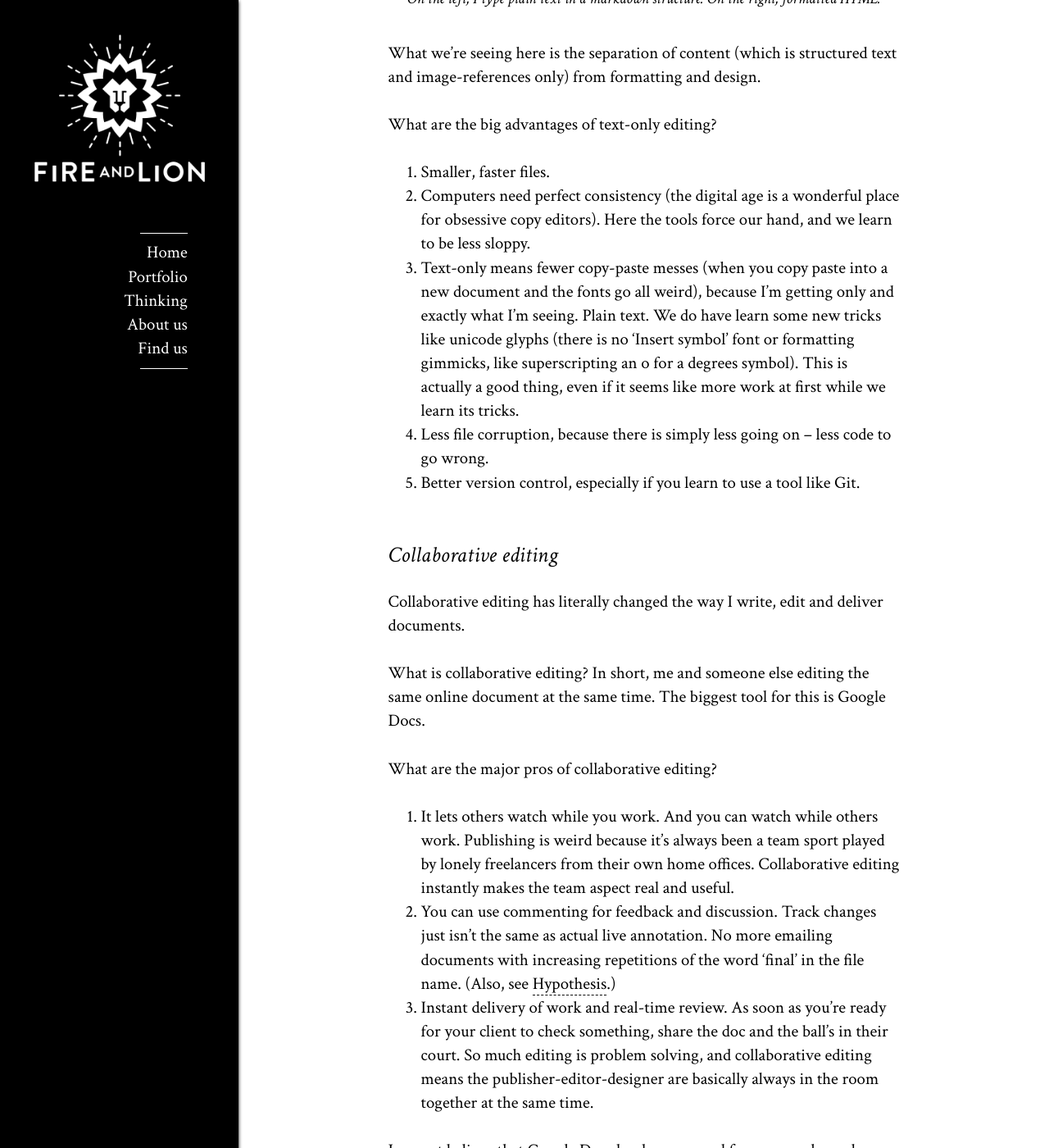
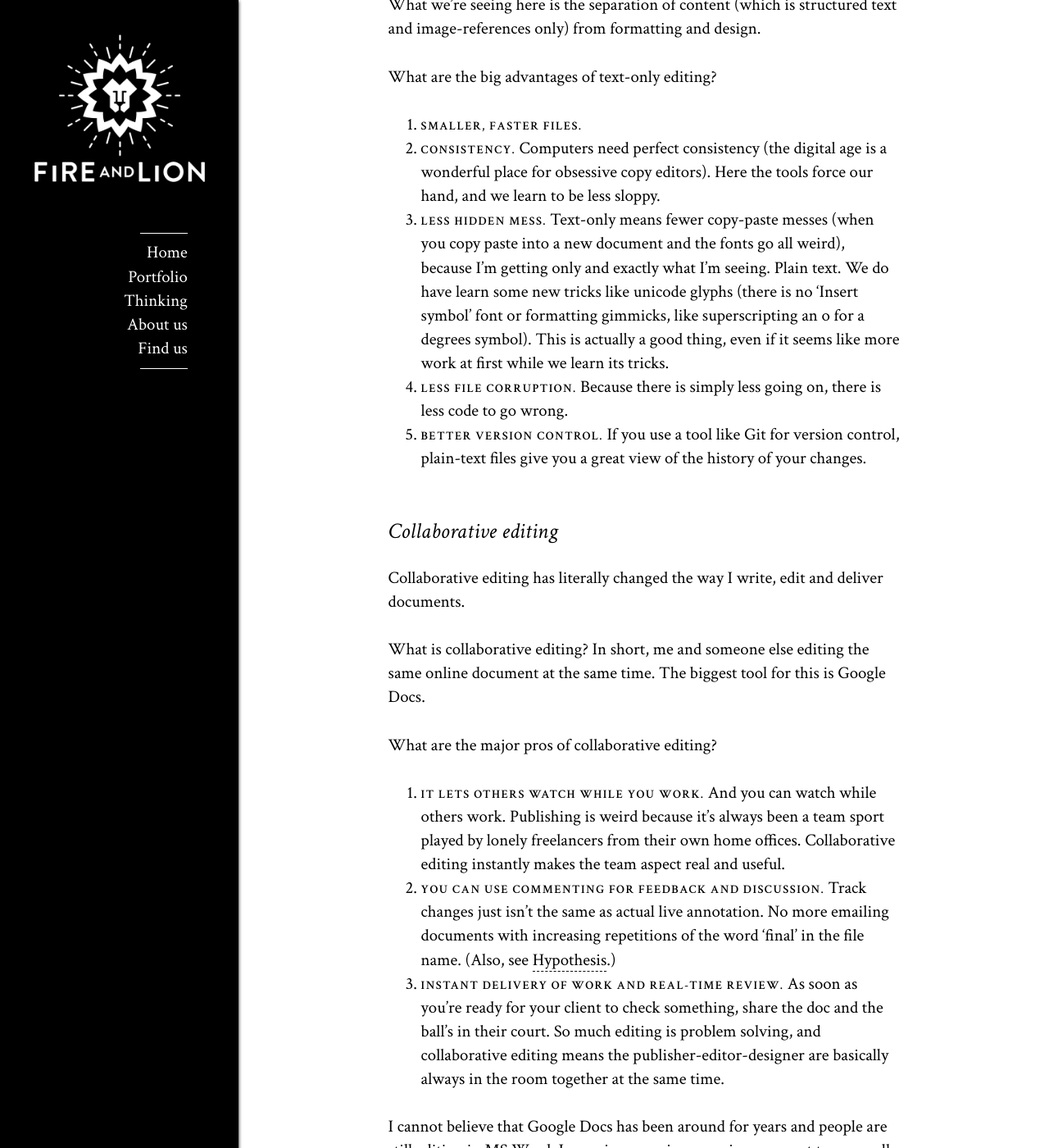
Before and after one commit to jenniferjacobs/fireandlion, a Jekyll site: the page built from _posts/2016-03-01-three-things-every-editor-should-know.md, in a window 1280 px wide and 1400 px high, scrolled down 1969 px. Shown: the whole window at 82% size. Built offline with Jekyll 4.4.1, drawn with Linux system fonts in a browser that asks for light colours.

Commit message:
Minor edits

```diff
--- a/_posts/2016-03-01-three-things-every-editor-should-know.md
+++ b/_posts/2016-03-01-three-things-every-editor-should-know.md
@@ -39,11 +37,11 @@ What we’re seeing here is the separation of content (which is structured text
 
 What are the big advantages of text-only editing?
 
-1.  Smaller, faster files.
-2.  Computers need perfect consistency (the digital age is a wonderful place for obsessive copy editors). Here the tools force our hand, and we learn to be less sloppy.
-3.  Text-only means fewer copy-paste messes (when you copy paste into a new document and the fonts go all weird), because I’m getting only and exactly what I’m seeing. Plain text. We do have learn some new tricks like unicode glyphs (there is no ‘Insert symbol’ font or formatting gimmicks, like superscripting an o for a degrees symbol). This is actually a good thing, even if it seems like more work at first while we learn its tricks.
-4.  Less file corruption, because there is simply less going on – less code to go wrong.
-5.  Better version control, especially if you learn to use a tool like Git.
+1.  **Smaller, faster files.**
+2.  **Consistency.** Computers need perfect consistency (the digital age is a wonderful place for obsessive copy editors). Here the tools force our hand, and we learn to be less sloppy.
+3.  **Less hidden mess.** Text-only means fewer copy-paste messes (when you copy paste into a new document and the fonts go all weird), because I’m getting only and exactly what I’m seeing. Plain text. We do have learn some new tricks like unicode glyphs (there is no ‘Insert symbol’ font or formatting gimmicks, like superscripting an o for a degrees symbol). This is actually a good thing, even if it seems like more work at first while we learn its tricks.
+4.  **Less file corruption.** Because there is simply less going on, there is less code to go wrong.
+5.  **Better version control.** If you use a tool like Git for version control, plain-text files give you a great view of the history of your changes.
 
 ## Collaborative editing
 
@@ -53,9 +51,9 @@ What is collaborative editing? In short, me and someone else editing the same o
 
 What are the major pros of collaborative editing?
 
-1.  It lets others watch while you work. And you can watch while others work. Publishing is weird because it’s always been a team sport played by lonely freelancers from their own home offices. Collaborative editing instantly makes the team aspect real and useful.
-2.  You can use commenting for feedback and discussion. Track changes just isn’t the same as actual live annotation. No more emailing documents with increasing repetitions of the word ‘final’ in the file name. (Also, see [Hypothesis](http://hypothes.is).)
-3.  Instant delivery of work and real-time review. As soon as you’re ready for your client to check something, share the doc and the ball’s in their court. So much editing is problem solving, and collaborative editing means the publisher-editor-designer are basically always in the room together at the same time.
+1.  **It lets others watch while you work.** And you can watch while others work. Publishing is weird because it’s always been a team sport played by lonely freelancers from their own home offices. Collaborative editing instantly makes the team aspect real and useful.
+2.  **You can use commenting for feedback and discussion.** Track changes just isn’t the same as actual live annotation. No more emailing documents with increasing repetitions of the word ‘final’ in the file name. (Also, see [Hypothesis](http://hypothes.is).)
+3.  **Instant delivery of work and real-time review.** As soon as you’re ready for your client to check something, share the doc and the ball’s in their court. So much editing is problem solving, and collaborative editing means the publisher-editor-designer are basically always in the room together at the same time.
 
 I cannot believe that Google Docs has been around for years and people are still editing in MS Word. I promise, promise, promise you want to move all your writing and editing into Google Docs. (You could also use something similarly cloud-based with live collaborative editing but, for better or for worse, most people are familiar with Google and already have Google accounts).
 
```
Also changed, not shown: other parts of _posts/2016-03-01-three-things-every-editor-should-know.md (+3 -5 lines).
